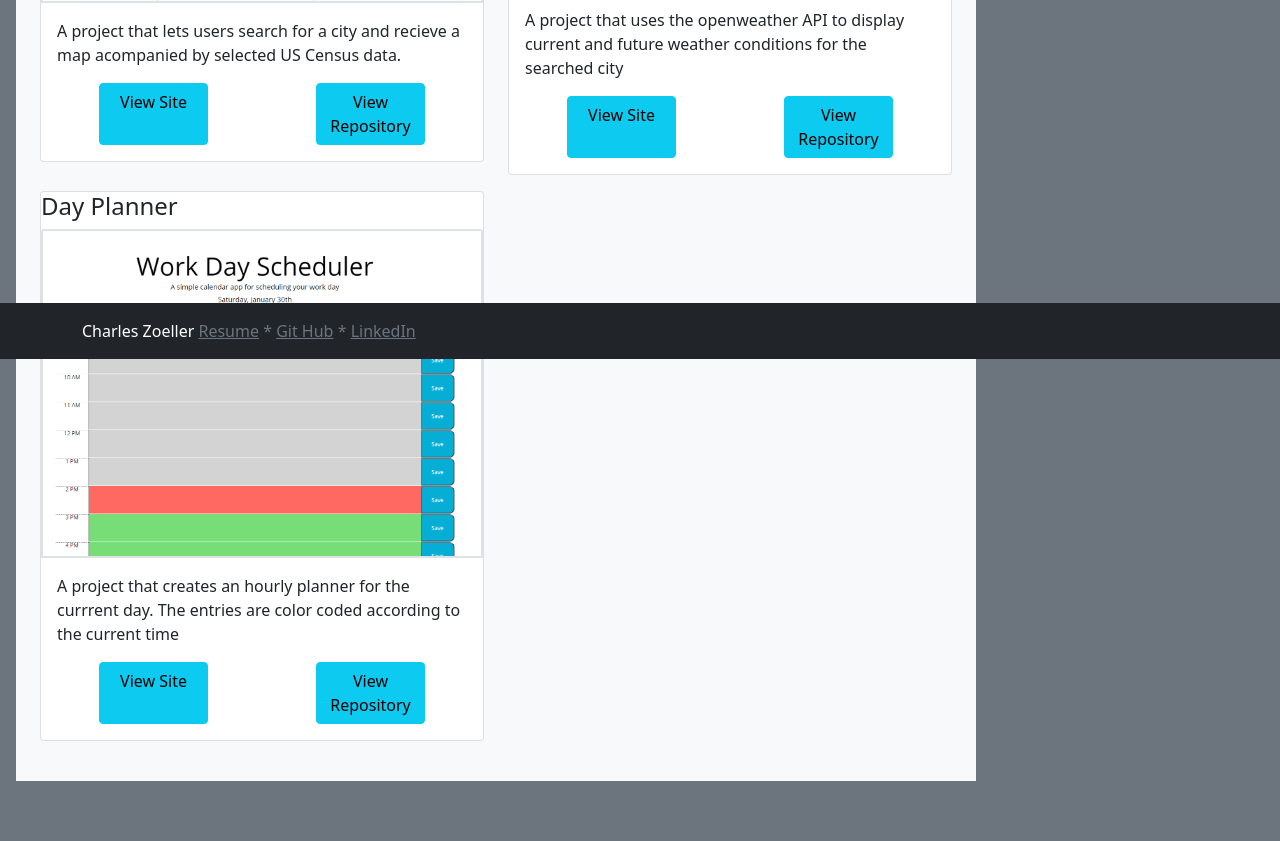
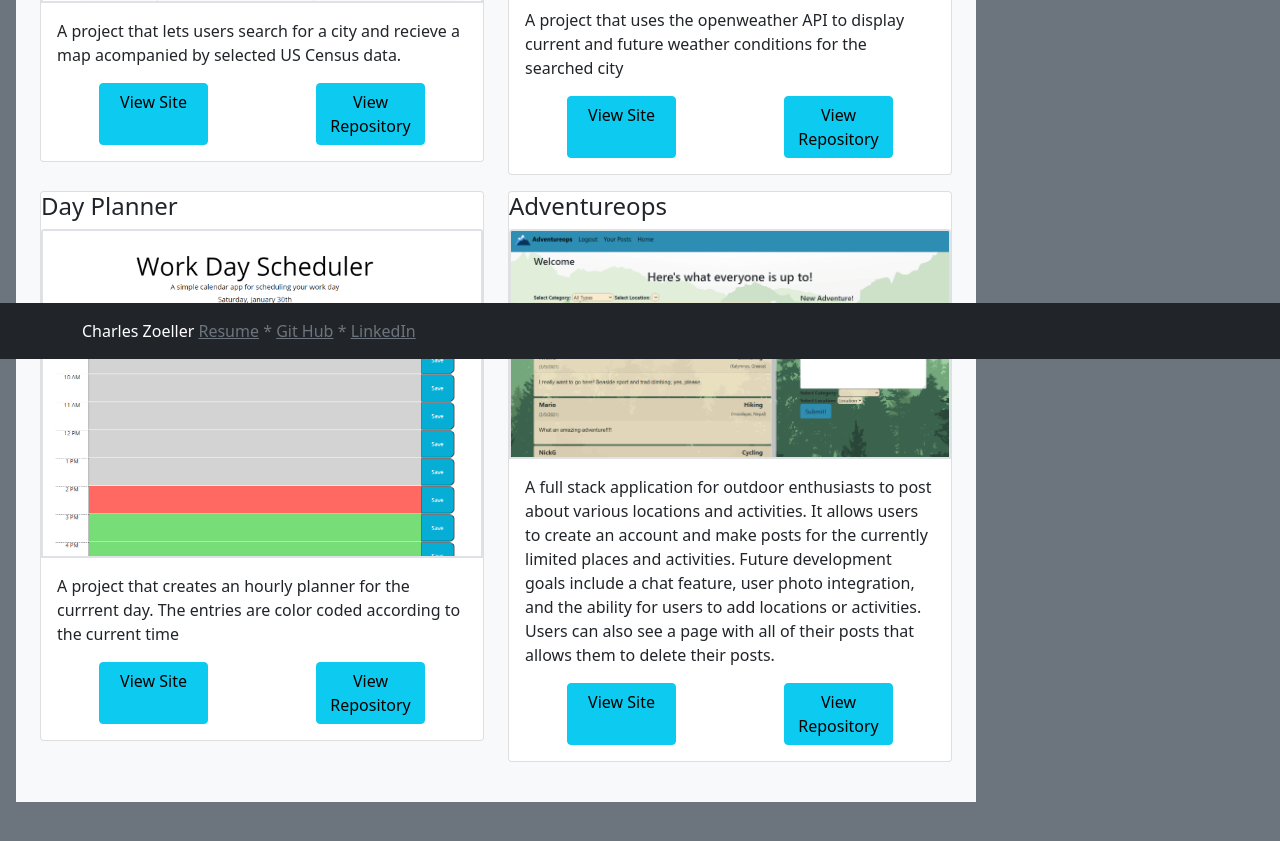
Before and after one commit to czoeller1/portfolio-bootstrap, a plain HTML site: page portfolio.html in a window 1280 px wide. Shown: the part 441-1282 px from the top of the page. Drawn offline with nearby package versions, Linux system fonts and the light colour scheme.

Commit message:
added project 2

```diff
--- a/portfolio.html
+++ b/portfolio.html
@@ -140,6 +140,41 @@
             </div>
           </div>
         </div>
+        <div class="col-6">
+          <div class="card">
+            <h4 class="card-title">Adventureops</h4>
+            <img
+              src="adventureops.png"
+              class="card-img-top border border-2"
+              alt="planner project screenshot"
+            />
+            <div class="card-body">
+              <p class="card-text">
+                A full stack application for outdoor enthusiasts to post about
+                various locations and activities. It allows users to create an
+                account and make posts for the currently limited places and
+                activities. Future development goals include a chat feature,
+                user photo integration, and the ability for users to add
+                locations or activities. Users can also see a page with all of
+                their posts that allows them to delete their posts.
+              </p>
+              <div class="row d-flex justify-content-around">
+                <a
+                  href="https://adventureops.herokuapp.com/login"
+                  target="blank"
+                  class="btn btn-info col-3"
+                  >View Site</a
+                >
+                <a
+                  href="https://github.com/Perkyderm/Adventureops"
+                  target="blank"
+                  class="btn btn-info col-3"
+                  >View Repository</a
+                >
+              </div>
+            </div>
+          </div>
+        </div>
       </div>
     </main>
     <footer class="footer mt-auto fixed-bottom py-3 bg-dark">
```
Also changed, not shown: adventureops.png (added).
